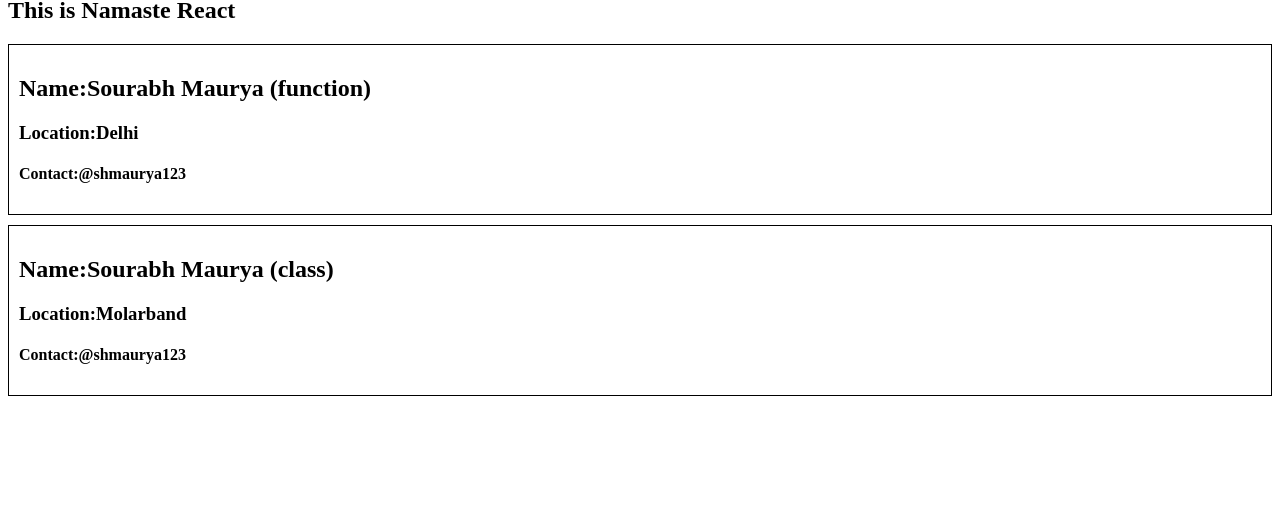
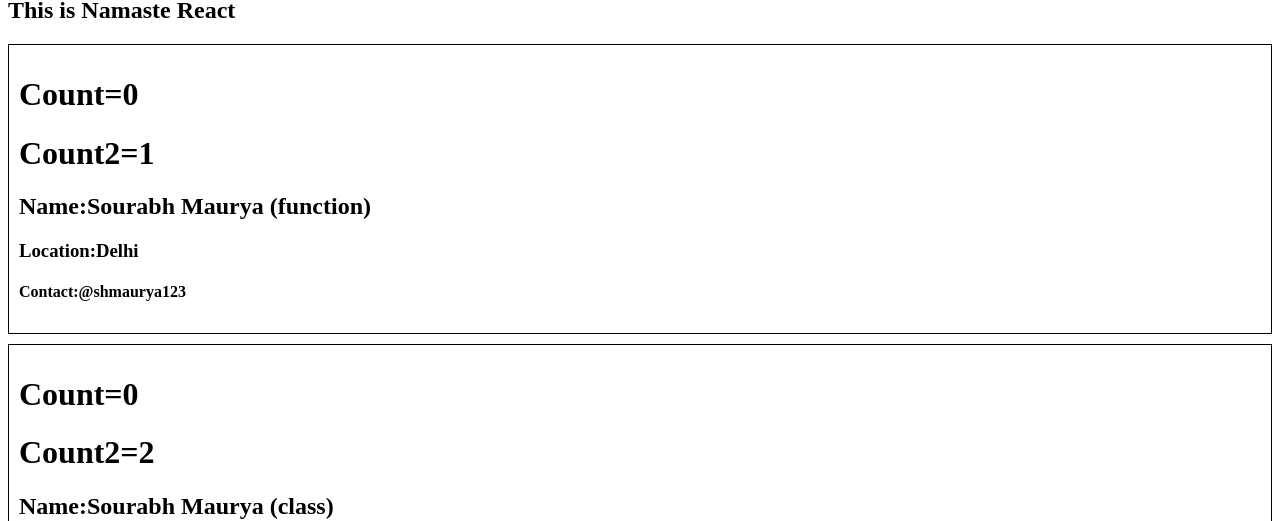
Before and after one commit to SHMAURYA123/React-dev, a React (Vite) app: page /about in a window 1280 px wide. Shown: the part 237-758 px from the top of the page. Built offline with nearby package versions, Linux system fonts and the light colour scheme.

Commit message:
learn how to use state variale in class based component and function based component

```diff
--- a/index.css
+++ b/index.css
@@ -87,5 +87,4 @@
     border: 1px solid black;
 
     margin-bottom: 10px;
-
 }
--- a/src/components/User.js
+++ b/src/components/User.js
@@ -1,6 +1,13 @@
+import { useState } from "react";
+
 const User=({name})=>{
+
+    const[count]=useState(0);
+    const[count2]=useState(1);
     return (
         <div className="user-card">
+            <h1>Count={count}</h1>
+            <h1>Count2={count2}</h1>
          <h2>Name:{name}</h2>
          <h3>Location:Delhi</h3>
          <h4> Contact:@shmaurya123</h4>
--- a/src/components/UserClass.js
+++ b/src/components/UserClass.js
@@ -4,13 +4,20 @@
 
     constructor(props){
         super(props);
-     console.log(props);
+
+        this.state={
+            count:0,
+            count2:2,
+        };
     }
 
     render(){
         const {name,location}=this.props;
+        const{count,count2}=this.state;
         return (
             <div className="user-card">
+             <h1>Count={count}</h1>
+             <h1>Count2={count2}</h1>
              <h2>Name:{name} </h2>
              <h3>Location:{location}</h3>
              <h4> Contact:@shmaurya123</h4>
```
